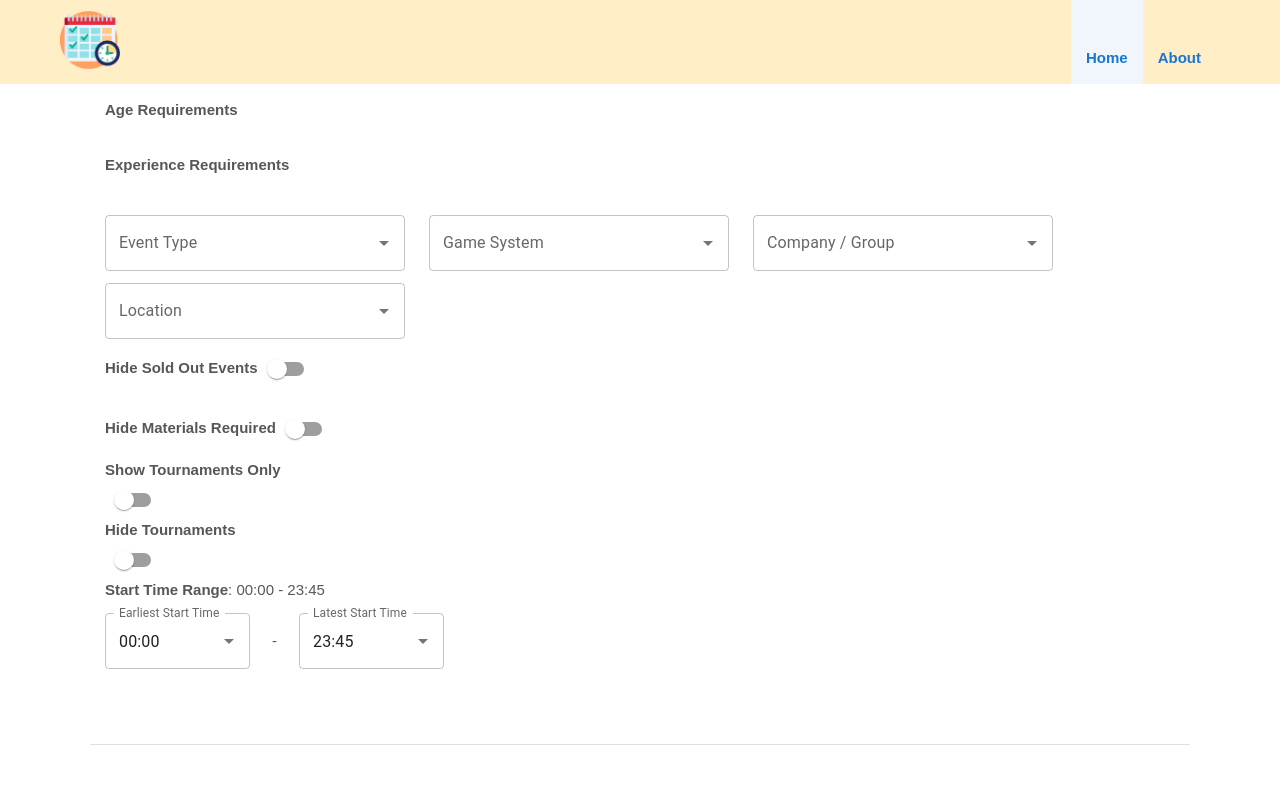
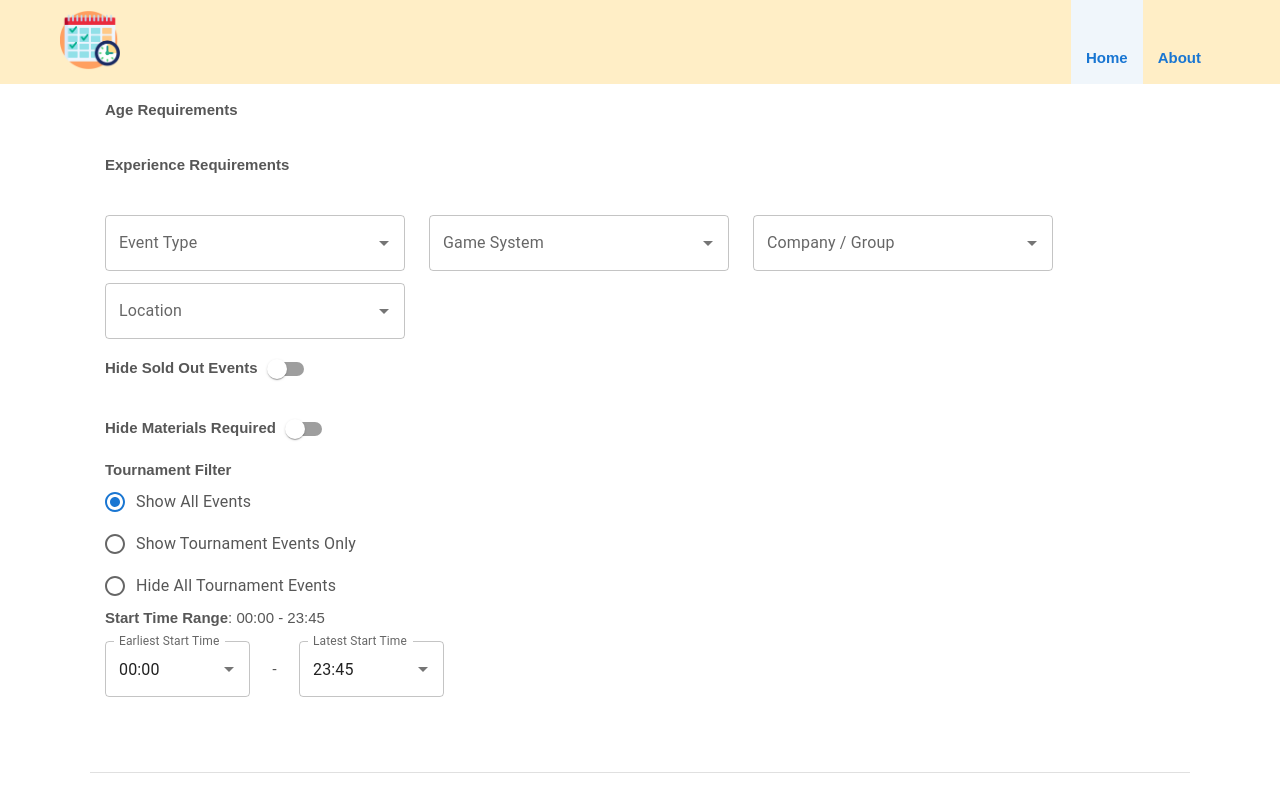
Before and after one commit to Sun-Mountain/GenConCal, a Next.js app in the folder frontend/: page / in a window 1280 px wide. Built offline with nearby package versions, Linux system fonts and the light colour scheme.

Commit message:
change tournament filter radio group

```diff
--- a/frontend/components/DailyTabs.tsx
+++ b/frontend/components/DailyTabs.tsx
@@ -46,8 +46,6 @@ export default function DailyTabs({
   dateList,
   hideMaterialReq,
   hideSoldOut,
-  hideTourney,
-  tourneyOnly,
   materialsRequired,
   soldOutEvents,
   tourneyList,
@@ -73,14 +71,6 @@ export default function DailyTabs({
 
     if (hideSoldOut) {
       eventsForDay = eventsForDay.filter(val => !soldOutEvents.includes(val));
-    }
-
-    if (hideTourney) {
-      eventsForDay = eventsForDay.filter(val => !tourneyList.includes(val));
-    }
-
-    if (tourneyOnly) {
-      eventsForDay = eventsForDay.filter(val => tourneyList.includes(val));
     }
 
     timeLabels.map(timeLabel => {
--- /dev/null
+++ b/frontend/components/RadioGroup.tsx
@@ -0,0 +1,40 @@
+import { ChangeEvent } from 'react';
+import Radio from '@mui/material/Radio';
+import RadioGroup from '@mui/material/RadioGroup';
+import FormControlLabel from '@mui/material/FormControlLabel';
+import FormControl from '@mui/material/FormControl';
+
+import { RadioGroupInterface } from '@/interfaces/Components';
+
+export default function RadioButtonsGroup({
+  formLabel,
+  options,
+  setValue,
+  value
+}: RadioGroupInterface) {
+
+  const handleChange = (event: ChangeEvent<HTMLInputElement>) => {
+    setValue((event.target as HTMLInputElement).value);
+  };
+
+  return (
+    <FormControl>
+      <strong id="radio-buttons-group-tournament-label">{formLabel}</strong>
+      <RadioGroup
+        aria-labelledby="demo-radio-buttons-group-label"
+        value={value}
+        onChange={handleChange}
+        name="radio-buttons-group"
+      >
+        {options.map(option => (
+          <FormControlLabel
+            key={option}
+            value={option}
+            control={<Radio />}
+            label={option}
+          />
+        ))}
+      </RadioGroup>
+    </FormControl>
+  );
+}
--- a/frontend/components/TournamentSwitches.tsx
+++ /dev/null
@@ -1,43 +0,0 @@
-import Switch from '@mui/material/Switch';
-import { TournamentSwitches } from '@/interfaces/Components';
-
-export default function TournamentSwitches ({
-  hideTourney,
-  setHideTourney,
-  tourneyOnly,
-  setTourneyOnly
-}: TournamentSwitches) {
-  const hideTourneyAria = { inputProps: { 'aria-label': 'hide tournament switch' } };
-  const showTourneyAria = { inputProps: { 'aria-label': 'show only tournaments switch' } };
-  const hideTourneyLabel = hideTourney ? 'Include Tournaments' : 'Hide Tournaments';
-  const showTourneyLabel = tourneyOnly ? 'Show All Events' : 'Show Tournaments Only';
-
-  const hideTourneyChange = () => {
-    if (tourneyOnly) {
-      setTourneyOnly(!tourneyOnly);
-    }
-
-    setHideTourney(!hideTourney);
-  }
-
-  const showTourneyChange = () => {
-    if (hideTourney) {
-      setHideTourney(!hideTourney);
-    }
-
-    setTourneyOnly(!tourneyOnly)
-  }
-
-  return (
-    <>
-      <div className='switch-container'>
-        <strong>{showTourneyLabel}</strong>
-        <Switch checked={tourneyOnly} onChange={showTourneyChange}  {...showTourneyAria} />
-      </div>
-      <div className='switch-container'>
-        <strong>{hideTourneyLabel}</strong>
-        <Switch checked={hideTourney} onChange={hideTourneyChange} {...hideTourneyAria} />
-      </div>
-    </>
-  );
-}
--- a/frontend/pages/index.tsx
+++ b/frontend/pages/index.tsx
@@ -5,9 +5,9 @@ import getData from "@/helpers/getData";
 import DailyTabs from "@/components/DailyTabs";
 import FilterAutoList from "@/components/FilterAutoList";
 import FilterButtons from "@/components/FilterButtons";
+import RadioGroup from "@/components/RadioGroup";
 import Switch from "@/components/SwitchComponent";
 import TimeRange from "@/components/TimeRange";
-import TournamentSwitches from "@/components/TournamentSwitches";
 
 export const { eventData, filters } = getData();
 
@@ -38,11 +38,17 @@ export default function Home() {
   const [lateStartTime, setLateStartTime] = useState('23:45');
   const [systemFilters, setSystemFilters] = useState<number[]>([]);
 
+  // Radio Group
+  const tournamentFilterOptions = [
+    'Show All Events',
+    'Show Tournament Events Only',
+    'Hide All Tournament Events'
+  ]
+  const [tournamentFilter, setTournamentFilter] = useState(tournamentFilterOptions[0]);
+
   // Switches
   const [hideSoldOut, setHideSoldOut] = useState(false);
   const [hideMaterialsReq, setHideMaterialsReq] = useState(false);
-  const [hideTourney, setHideTourney] = useState(false);
-  const [tourneyOnly, setTourneyOnly] = useState(false);
 
   return (
     <main>
@@ -91,11 +97,11 @@ export default function Home() {
           hide={hideMaterialsReq}
           setHide={setHideMaterialsReq}
         />
-        <TournamentSwitches
-          hideTourney={hideTourney}
-          setHideTourney={setHideTourney}
-          tourneyOnly={tourneyOnly}
-          setTourneyOnly={setTourneyOnly}
+        <RadioGroup
+          formLabel={'Tournament Filter'}
+          options={tournamentFilterOptions}
+          setValue={setTournamentFilter}
+          value={tournamentFilter}
         />
         <TimeRange
           earlyStartTime={earlyStartTime}
@@ -118,8 +124,6 @@ export default function Home() {
         dateList={dateList}
         hideMaterialReq={hideMaterialsReq}
         hideSoldOut={hideSoldOut}
-        hideTourney={hideTourney}
-        tourneyOnly={tourneyOnly}
         materialsRequired={materialsRequired}
         soldOutEvents={soldOutEvents}
         tourneyList={tourneyList}
```
Also changed, not shown: frontend/interfaces/Components.tsx (+7 -2 lines).
